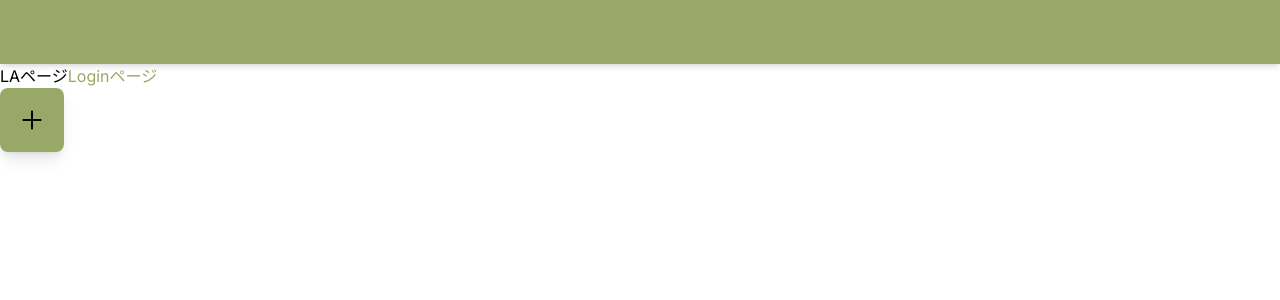
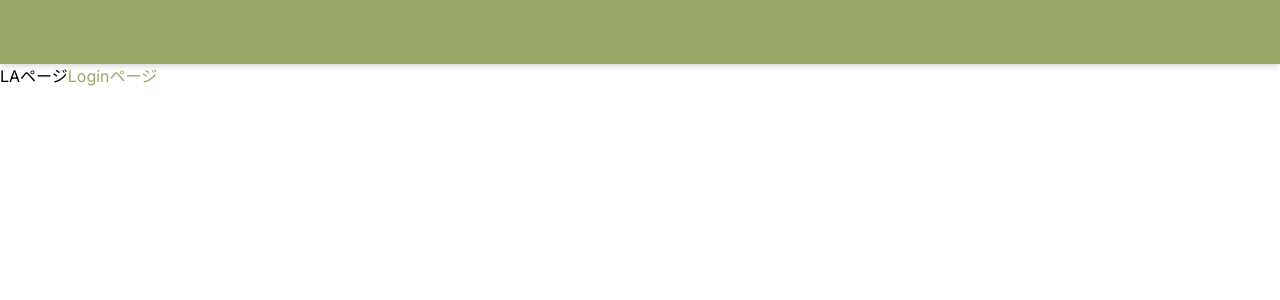
Before and after one commit to prapro-ou/castella-frontend, a Next.js app: page / in a window 1280 px wide. Shown: the top 300 px of the page. Built offline with nearby package versions, Linux system fonts and the light colour scheme.

Commit message:
[del] 余分なコードを削除

```diff
--- a/app/page.js
+++ b/app/page.js
@@ -1,16 +1,5 @@
 'use client';
-
-import MessageDialog from "@/features/MessageDialog";
-import FloatActionButton from "@/features/components/FloatActionButton";
-import addBlack from '@/public/addBlack.svg';
-import { useState } from "react";
-
 export default function Home() {
-  const[open,setOpen]=useState(false);
-
-  function onClickSend(text){
-    console.log(text);
-  }
   return (
     <main>
       <p>
@@ -19,8 +8,6 @@ export default function Home() {
           Loginページ
         </a>
       </p>
-      <FloatActionButton src={addBlack} alt="add" onClickButton={()=>setOpen(true)} />
-      <MessageDialog open={open} setOpen={setOpen} onClickSend={onClickSend} />
     </main>
   );
 }
```
Also changed, not shown: features/MessageDialog.js (+0 -10 lines).
